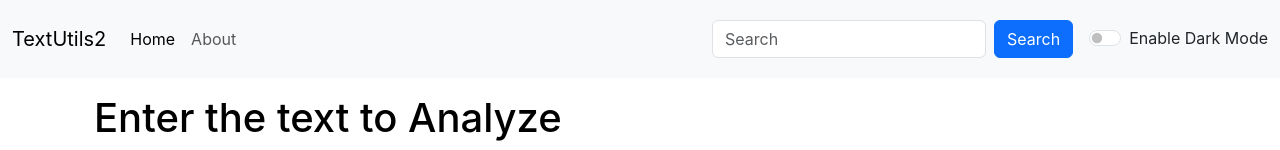
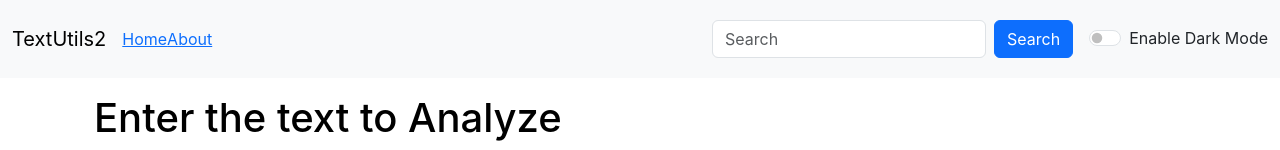
Before and after one commit to ManojBinwal/react1, a React (Create React App) app: page / in a window 1280 px wide. Shown: the top 150 px of the page. Built offline with nearby package versions, Linux system fonts and the light colour scheme.

Commit message:
implementing react router

```diff
--- a/package.json
+++ b/package.json
@@ -8,6 +8,7 @@
     "@testing-library/user-event": "^13.5.0",
     "react": "^18.2.0",
     "react-dom": "^18.2.0",
+    "react-router-dom": "^6.15.0",
     "react-scripts": "5.0.1",
     "web-vitals": "^2.1.4"
   },
--- a/src/App.js
+++ b/src/App.js
@@ -5,6 +5,7 @@ import About from './components/About';
 import Navbar from './components/Navbar'
 import TextForm from './components/TextForm';
 import Alert from './components/Alert';
+import { BrowserRouter, Route, Routes } from "react-router-dom";
 
 function App() {
 
@@ -30,7 +31,6 @@ function App() {
       setButtonText("Disable Dark Mode")
       setTextCol("white")
       showAlert("Dark Mode has been enabled", "success")
-      document.title = "TextUtils | Dark Mode"
 
     }
     else {
@@ -39,26 +39,30 @@ function App() {
       setButtonText("Enable Dark Mode")
       setTextCol("dark")
       showAlert("Dark Mode has been disabled", "success")
-      document.title = "TextUtils | Light Mode"
     }
   }
 
 
   return (
     <>
+      <BrowserRouter>
 
-      <Navbar textCol={textCol} title="TextUtils2" home="Home" about="About" toggle={toggleMode} mode={mode} buttonText={buttonText} />
+        <Navbar textCol={textCol} title="TextUtils2" home="Home" about="About" toggle={toggleMode} mode={mode} buttonText={buttonText} />
 
-      <strong><Alert alert={alert} /></strong>
+        <strong><Alert alert={alert} /></strong>
 
-      <div className="container my-3">
 
-        <TextForm showAlert = {showAlert} title="Enter the text to Analyze" mode={mode} />
 
-      </div>
-      {/* <div className='container my-3 '>
-        <About heading="About Us"/>
-      </div> */}
+        <div className="container my-3 flex flex-row gap-2" >
+          <Routes>
+            <Route exact path="/about" element={<About heading="About Us" />}></Route>
+            <Route
+              exact path="/"
+              element={<TextForm showAlert={showAlert} title="Enter the text to Analyze" mode={mode} />} ></Route>
+          </Routes>
+        </div>
+      </BrowserRouter>
+
 
     </>
   );
--- a/src/components/Navbar.js
+++ b/src/components/Navbar.js
@@ -1,6 +1,7 @@
 import React, { useState } from 'react'
 import PropTypes from 'prop-types'
 import ToggleButton from './ToggleButton'
+import { Link } from 'react-router-dom'
 
 const Navbar = (props) => {
 
@@ -24,10 +25,10 @@ const Navbar = (props) => {
                 <div className="collapse navbar-collapse" id="navbarSupportedContent">
                     <ul className="navbar-nav me-auto mb-2 mb-lg-0">
                         <li className="nav-item">
-                            <a className="nav-link active" aria-current="page" href="/">{props.home}</a>
+                            <Link className="nav-Link active" aria-current="page" to="/">{props.home}</Link>
                         </li>
                         <li className="nav-item">
-                            <a className="nav-link" href="/">{props.about}</a>
+                            <Link className="nav-Link" to="/about">{props.about}</Link>
                         </li>
                     </ul>
                     <form className="d-flex px-3 py-1 my-2" role="search">
```
Also changed, not shown: 1 other file (tests, documents, lock files or other folders).
